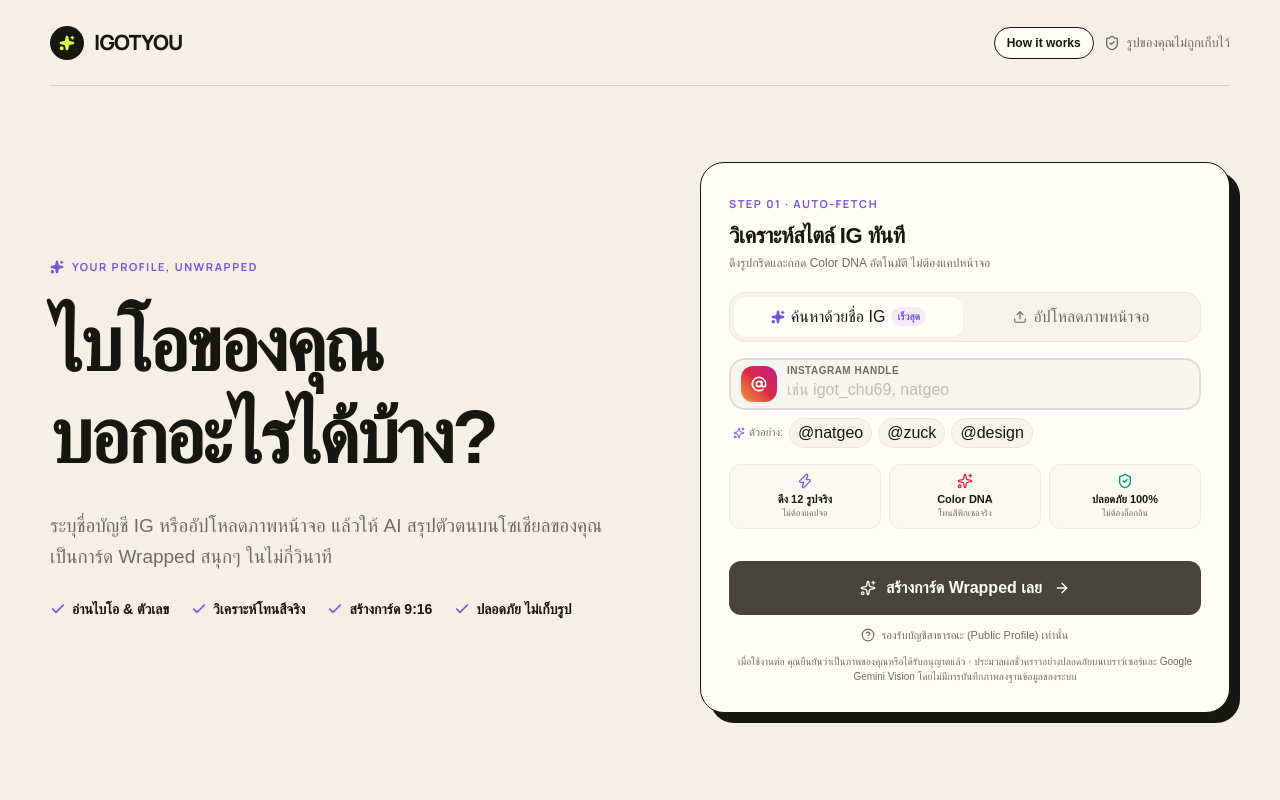
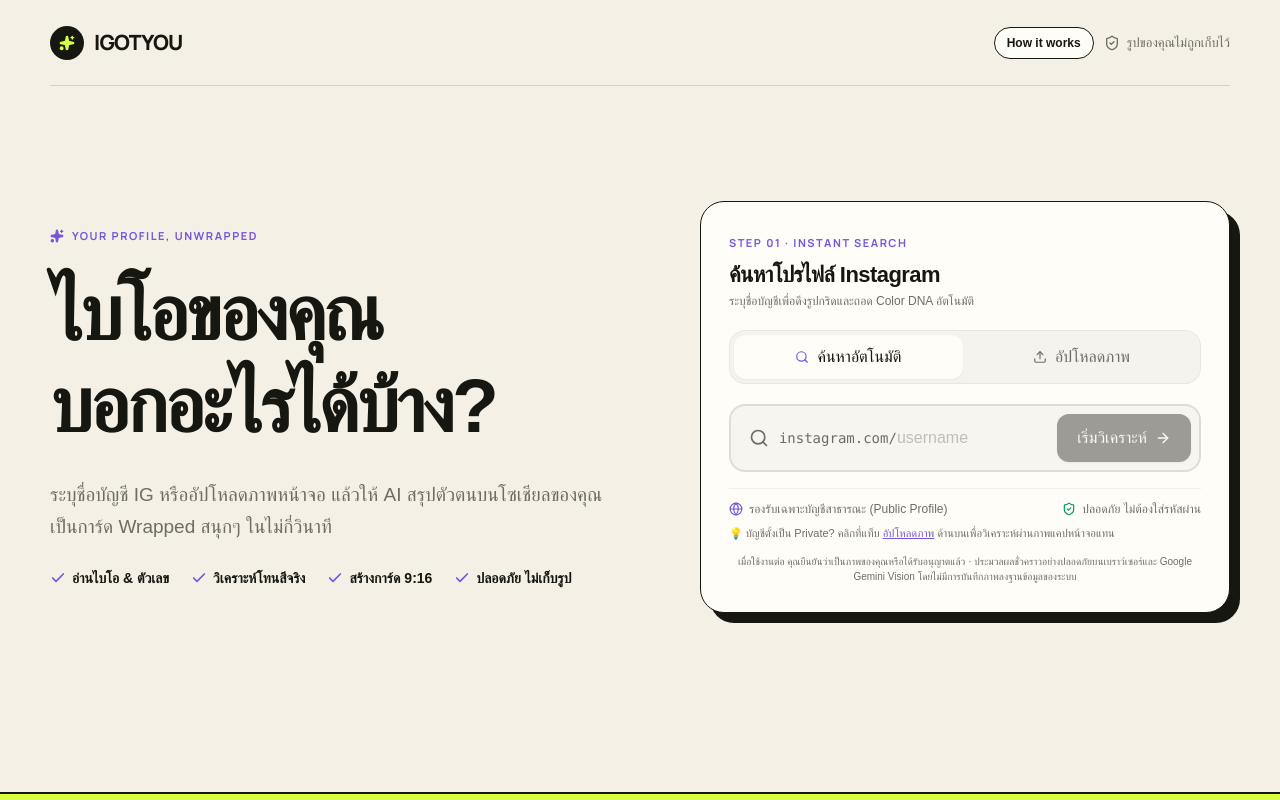
Before and after one commit to Supanat-hub/IGOTYOU, a React (Vite) app: page / in a window 1280 px wide. Shown: the top 800 px of the page. Built offline with nearby package versions, Linux system fonts and the light colour scheme; a web font is replaced by a local one.

Commit message:
refactor(ui): redesign profile search with zero @ symbols into a unified omni-search bar

```diff
--- a/src/pages/HomePage.tsx
+++ b/src/pages/HomePage.tsx
@@ -1,5 +1,5 @@
 import React, { ChangeEvent, DragEvent, useRef, useState } from "react";
-import { Sparkles, Check, Upload, Image as ImageIcon, X, ArrowRight, AtSign, AlertCircle, HelpCircle, Zap, ShieldCheck } from "lucide-react";
+import { Sparkles, Check, Upload, Image as ImageIcon, X, ArrowRight, AlertCircle, HelpCircle, Search, Globe, ShieldCheck } from "lucide-react";
 
 interface HomePageProps {
   files: File[];
@@ -99,17 +99,17 @@ export default function HomePage({
         </div>
 
         <div className="upload-card min-w-0 max-w-full overflow-hidden">
-          <div className="card-heading flex justify-between items-start mb-3">
+          <div className="card-heading flex justify-between items-start mb-4">
             <div>
               <span className="step-label text-purple text-xs font-bold tracking-wider">
-                STEP 01 · {activeTab === "username" ? "AUTO-FETCH" : "SCREENSHOT"}
+                STEP 01 · {activeTab === "username" ? "INSTANT SEARCH" : "UPLOAD"}
               </span>
               <h2 className="text-xl font-extrabold text-ink mt-1">
-                {isTestMode && activeTab === "username" ? "วิเคราะห์สไตล์ IG ทันที" : "ใส่ภาพโปรไฟล์ของคุณ"}
+                {isTestMode && activeTab === "username" ? "ค้นหาโปรไฟล์ Instagram" : "ใส่ภาพโปรไฟล์ของคุณ"}
               </h2>
               <p className="text-xs text-muted mt-1 leading-normal">
                 {isTestMode && activeTab === "username"
-                  ? "ดึงรูปกริดและถอด Color DNA อัตโนมัติ ไม่ต้องแคปหน้าจอ"
+                  ? "ระบุชื่อบัญชีเพื่อดึงรูปกริดและถอด Color DNA อัตโนมัติ"
                   : "ลากภาพหน้าจอโปรไฟล์ 1-3 ภาพมาวางเพื่อเริ่มต้น"}
               </p>
             </div>
@@ -120,10 +120,10 @@ export default function HomePage({
 
           {/* Mode Switcher */}
           {isTestMode && (
-            <div className="p-1 rounded-2xl bg-black/[0.04] dark:bg-white/[0.06] border border-black/5 dark:border-white/5 flex gap-1 mb-4">
+            <div className="p-1 rounded-2xl bg-black/[0.04] dark:bg-white/[0.06] border border-black/5 dark:border-white/5 flex gap-1 mb-5">
               <button
                 type="button"
-                className={`flex-1 py-2 px-3 rounded-xl font-bold text-xs sm:text-sm flex items-center justify-center gap-1.5 transition-all cursor-pointer ${
+                className={`flex-1 py-2.5 px-3 rounded-xl font-bold text-xs sm:text-sm flex items-center justify-center gap-2 transition-all cursor-pointer ${
                   activeTab === "username"
                     ? "bg-white dark:bg-zinc-800 text-ink shadow-xs"
                     : "text-muted hover:text-ink"
@@ -133,13 +133,12 @@ export default function HomePage({
                   onClearScraperAlert?.();
                 }}
               >
-                <Sparkles className="w-3.5 h-3.5 text-purple fill-purple shrink-0" />
-                <span>ค้นหาด้วยชื่อ IG</span>
-                <span className="text-[10px] font-extrabold px-1.5 py-0.5 rounded-full bg-purple/10 text-purple hidden sm:inline-block">เร็วสุด</span>
+                <Search className="w-3.5 h-3.5 text-purple shrink-0" />
+                <span>ค้นหาอัตโนมัติ</span>
               </button>
               <button
                 type="button"
-                className={`flex-1 py-2 px-3 rounded-xl font-bold text-xs sm:text-sm flex items-center justify-center gap-1.5 transition-all cursor-pointer ${
+                className={`flex-1 py-2.5 px-3 rounded-xl font-bold text-xs sm:text-sm flex items-center justify-center gap-2 transition-all cursor-pointer ${
                   activeTab === "upload"
                     ? "bg-white dark:bg-zinc-800 text-ink shadow-xs"
                     : "text-muted hover:text-ink"
@@ -150,7 +149,7 @@ export default function HomePage({
                 }}
               >
                 <Upload className="w-3.5 h-3.5 text-muted shrink-0" />
-                <span>อัปโหลดภาพหน้าจอ</span>
+                <span>อัปโหลดภาพ</span>
               </button>
             </div>
           )}
@@ -158,13 +157,12 @@ export default function HomePage({
           {/* Tab 1: Username Input (Only when isTestMode && activeTab === "username") */}
           {isTestMode && activeTab === "username" ? (
             <div className="username-panel flex flex-col">
-              <div className="relative flex items-center p-1.5 pl-2.5 rounded-2xl bg-black/[0.03] dark:bg-white/[0.05] border-2 border-black/10 dark:border-white/10 focus-within:border-purple focus-within:bg-white dark:focus-within:bg-zinc-900 focus-within:shadow-[0_0_0_4px_rgba(142,84,233,0.12)] transition-all gap-2.5">
-                <div className="w-9 h-9 rounded-xl bg-gradient-to-tr from-[#f09433] via-[#dc2743] to-[#bc1888] flex items-center justify-center text-white shrink-0 shadow-xs">
-                  <AtSign className="w-4 h-4 stroke-[2.5]" />
-                </div>
-                <div className="flex-1 flex flex-col justify-center min-w-0">
-                  <span className="text-[10px] font-bold text-muted uppercase tracking-wider leading-none mb-0.5">
-                    Instagram Handle
+              {/* Integrated Omni Search Bar */}
+              <div className="relative flex flex-col sm:flex-row items-stretch sm:items-center p-1.5 sm:p-2 rounded-2xl bg-black/[0.03] dark:bg-white/[0.05] border-2 border-black/10 dark:border-white/10 focus-within:border-purple focus-within:bg-white dark:focus-within:bg-zinc-900 focus-within:shadow-[0_0_0_4px_rgba(142,84,233,0.12)] transition-all gap-2">
+                <div className="flex items-center flex-1 min-w-0 pl-2.5">
+                  <Search className="w-5 h-5 text-muted shrink-0 mr-2.5" />
+                  <span className="text-muted font-mono font-medium text-xs sm:text-sm select-none shrink-0 hidden xs:inline-block sm:inline-block">
+                    instagram.com/
                   </span>
                   <input
                     type="text"
@@ -173,8 +171,8 @@ export default function HomePage({
                       setUsernameInput(e.target.value);
                       if (scraperAlert) onClearScraperAlert?.();
                     }}
-                    placeholder="เช่น igot_chu69, natgeo"
-                    className="w-full bg-transparent border-0 outline-none p-0 font-bold text-ink text-sm sm:text-base placeholder:text-muted/40 placeholder:font-normal"
+                    placeholder="username"
+                    className="flex-1 bg-transparent border-0 outline-none p-0 font-bold text-ink text-sm sm:text-base placeholder:text-muted/40 placeholder:font-normal min-w-0"
                     disabled={isAnalyzing || isScrapingLoading}
                     autoCapitalize="none"
                     autoCorrect="off"
@@ -185,12 +183,11 @@ export default function HomePage({
                       }
                     }}
                   />
-                </div>
                   {usernameInput.trim() && (
                     <button
                       type="button"
                       onClick={() => setUsernameInput("")}
-                    className="p-1.5 mr-1 text-muted hover:text-ink rounded-full hover:bg-black/5 dark:hover:bg-white/10 transition-colors cursor-pointer"
+                      className="p-1.5 text-muted hover:text-ink rounded-full hover:bg-black/5 dark:hover:bg-white/10 transition-colors cursor-pointer mr-1 shrink-0"
                       aria-label="ล้างข้อความ"
                     >
                       <X className="w-4 h-4" />
@@ -198,55 +195,29 @@ export default function HomePage({
                   )}
                 </div>
 
-              {/* Dynamic status preview or example chips */}
-              {usernameInput.trim() ? (
-                <div className="flex items-center justify-between text-xs px-2 pt-2 text-muted">
-                  <span className="flex items-center gap-1.5 truncate">
-                    <span className="w-2 h-2 rounded-full bg-emerald-500 animate-pulse shrink-0" />
-                    <span className="font-mono text-ink font-semibold">instagram.com/{usernameInput.trim().replace(/^@/, "")}</span>
-                  </span>
-                  <span className="text-[11px] font-bold text-purple shrink-0">กด Enter ↵</span>
-                </div>
+                <button
+                  type="button"
+                  className="h-11 sm:h-12 px-5 rounded-xl font-bold text-xs sm:text-sm bg-ink text-white hover:bg-purple transition-all flex items-center justify-center gap-2 cursor-pointer shrink-0 disabled:opacity-40 disabled:cursor-not-allowed shadow-sm"
+                  disabled={!usernameInput.trim() || isAnalyzing || isScrapingLoading}
+                  onClick={() => onAnalyzeScraped?.(usernameInput.trim().replace(/^@/, ""))}
+                >
+                  {isScrapingLoading ? (
+                    <>
+                      <span className="loader" />
+                      <span>กำลังดึงข้อมูล...</span>
+                    </>
                   ) : (
-                <div className="flex items-center gap-1.5 px-1 pt-2 flex-wrap">
-                  <span className="text-[11px] text-muted font-medium flex items-center gap-1">
-                    <Sparkles className="w-3 h-3 text-purple" />
-                    ตัวอย่าง:
-                  </span>
-                  {["natgeo", "zuck", "design"].map((handle) => (
-                    <button
-                      key={handle}
-                      type="button"
-                      onClick={() => setUsernameInput(handle)}
-                      className="text-[11px] font-bold px-2 py-0.5 rounded-full bg-black/[0.04] dark:bg-white/[0.06] hover:bg-purple/10 hover:text-purple text-ink transition-colors cursor-pointer border border-black/5 dark:border-white/5"
-                    >
-                      @{handle}
+                    <>
+                      <span>เริ่มวิเคราะห์</span>
+                      <ArrowRight className="w-4 h-4" />
+                    </>
+                  )}
                 </button>
-                  ))}
-                </div>
-              )}
-
-              {/* 3 Value Proposition Feature Cards */}
-              <div className="grid grid-cols-3 gap-2 my-3.5 pt-0.5">
-                <div className="flex flex-col items-center justify-center text-center p-2 rounded-xl bg-black/[0.02] dark:bg-white/[0.04] border border-black/5 dark:border-white/5">
-                  <Zap className="w-4 h-4 text-purple mb-1 shrink-0" />
-                  <span className="text-[11px] font-bold text-ink leading-tight">ดึง 12 รูปจริง</span>
-                  <span className="text-[9px] text-muted leading-tight mt-0.5">ไม่ต้องแคปจอ</span>
-                </div>
-                <div className="flex flex-col items-center justify-center text-center p-2 rounded-xl bg-black/[0.02] dark:bg-white/[0.04] border border-black/5 dark:border-white/5">
-                  <Sparkles className="w-4 h-4 text-[#dc2743] mb-1 shrink-0" />
-                  <span className="text-[11px] font-bold text-ink leading-tight">Color DNA</span>
-                  <span className="text-[9px] text-muted leading-tight mt-0.5">โทนสีพิกเซลจริง</span>
-                </div>
-                <div className="flex flex-col items-center justify-center text-center p-2 rounded-xl bg-black/[0.02] dark:bg-white/[0.04] border border-black/5 dark:border-white/5">
-                  <ShieldCheck className="w-4 h-4 text-emerald-600 mb-1 shrink-0" />
-                  <span className="text-[11px] font-bold text-ink leading-tight">ปลอดภัย 100%</span>
-                  <span className="text-[9px] text-muted leading-tight mt-0.5">ไม่ต้องล็อกอิน</span>
-                </div>
               </div>
 
+              {/* Scraper Error / Private Account Notice */}
               {scraperAlert && (
-                <div className="p-3 mb-3.5 rounded-xl bg-orange/10 border border-orange/20 text-xs text-ink flex flex-col gap-1.5 animate-fadeIn">
+                <div className="p-3 my-3 rounded-xl bg-orange/10 border border-orange/20 text-xs text-ink flex flex-col gap-1.5 animate-fadeIn">
                   <div className="flex items-start gap-2">
                     <AlertCircle className="w-4 h-4 text-orange shrink-0 mt-0.5" />
                     <span className="leading-relaxed">{scraperAlert.message}</span>
@@ -266,28 +237,29 @@ export default function HomePage({
                 </div>
               )}
 
+              {/* Guidance Row */}
+              <div className="flex flex-col gap-2 mt-4 pt-3 border-t border-black/5 dark:border-white/5">
+                <div className="flex items-center justify-between text-xs text-muted flex-wrap gap-2">
+                  <span className="inline-flex items-center gap-1.5 font-medium">
+                    <Globe className="w-3.5 h-3.5 text-purple shrink-0" />
+                    รองรับเฉพาะบัญชีสาธารณะ (Public Profile)
+                  </span>
+                  <span className="inline-flex items-center gap-1.5 font-medium">
+                    <ShieldCheck className="w-3.5 h-3.5 text-emerald-600 shrink-0" />
+                    ปลอดภัย ไม่ต้องใส่รหัสผ่าน
+                  </span>
+                </div>
+                <div className="text-[11px] text-muted leading-relaxed">
+                  💡 บัญชีตั้งเป็น Private? คลิกที่แท็บ{" "}
                   <button
-                className="primary-button cursor-pointer flex items-center justify-center gap-2 mb-2"
-                disabled={!usernameInput.trim() || isAnalyzing || isScrapingLoading}
-                onClick={() => onAnalyzeScraped?.(usernameInput.trim().replace(/^@/, ""))}
+                    type="button"
+                    onClick={() => setActiveTab("upload")}
+                    className="text-purple font-bold underline cursor-pointer hover:text-purple/80"
                   >
-                {isScrapingLoading ? (
-                  <>
-                    <span className="loader" />
-                    <span>กำลังดึงข้อมูล & วิเคราะห์โปรไฟล์...</span>
-                  </>
-                ) : (
-                  <>
-                    <Sparkles className="w-4 h-4" />
-                    <span>สร้างการ์ด Wrapped เลย</span>
-                    <ArrowRight className="w-4 h-4 ml-0.5" />
-                  </>
-                )}
-              </button>
-
-              <div className="flex items-center gap-1.5 text-muted text-[11px] mt-1 justify-center">
-                <HelpCircle className="w-3.5 h-3.5 text-muted shrink-0" />
-                <span>รองรับบัญชีสาธารณะ (Public Profile) เท่านั้น</span>
+                    อัปโหลดภาพ
+                  </button>{" "}
+                  ด้านบนเพื่อวิเคราะห์ผ่านภาพแคปหน้าจอแทน
+                </div>
               </div>
             </div>
           ) : (
```
Lines whose indentation alone changed are shown as unchanged.
